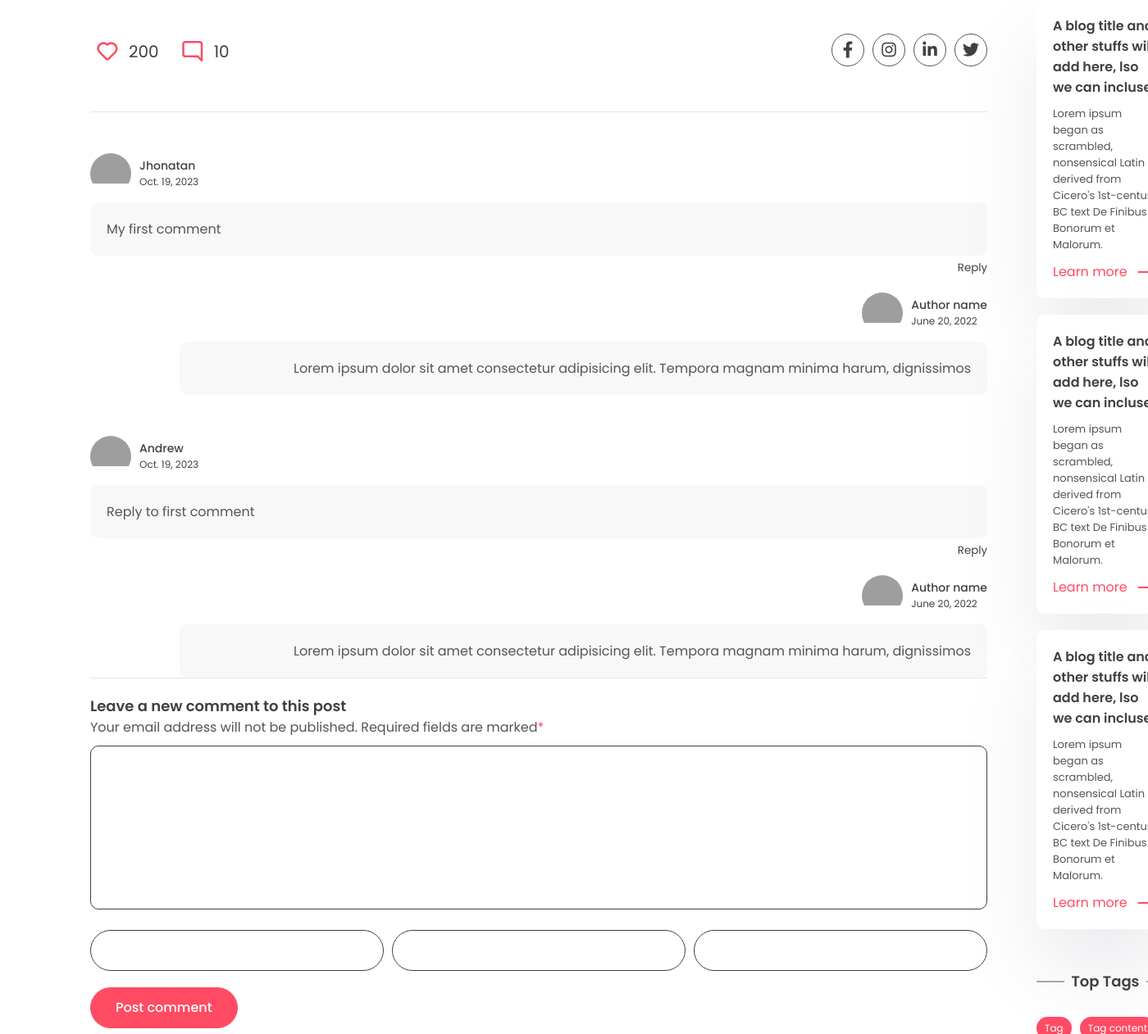
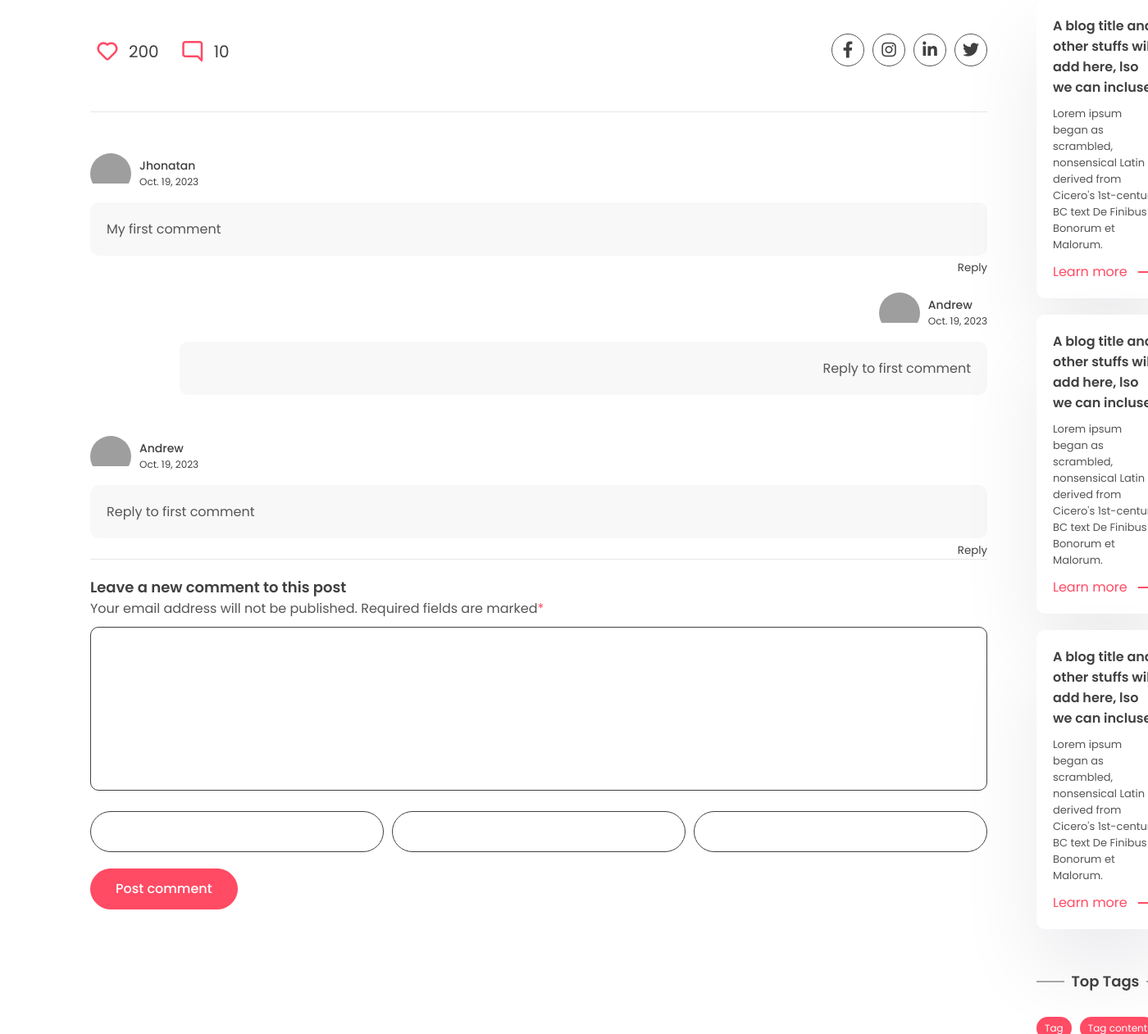
Before and after one commit to jhonatanjk125/Django-Blog-App, a Django app: template app/templates/app/post.html in a window 1400 px wide; the page is wider, and only the part inside the window is pictured. Shown: the part 1993-3255 px from the top of that part at 82% size. Run offline with Django 4.2, Linux system fonts and the light colour scheme; the template is opened without the code that fills it: values that come from a table or form of the project are taken from there, others are empty; data comes from the database, SQL or seed files in the repository; both versions use the stored data as it was after the commit; form fields are guessed from the names that the template uses; some libraries are stand-ins or nearby versions; grey boxes are pictures that could not be loaded.

Commit message:
Render replies on each post

```diff
--- a/app/models.py
+++ b/app/models.py
@@ -39,3 +39,7 @@ class Comment(models.Model):
     website = models.CharField(max_length=200)
     post = models.ForeignKey(BlogPost, on_delete=models.CASCADE)
     author = models.ForeignKey(User, on_delete=models.CASCADE, null=True, blank=True)
+    parent = models.ForeignKey('self', on_delete=models.DO_NOTHING, null=True, blank=True, related_name='replies')
+
+    def __str__(self):
+        return f'Comment by {self.name} on {self.post} - email: {self.email}'
--- a/app/templates/app/post.html
+++ b/app/templates/app/post.html
@@ -1,4 +1,5 @@
 {% extends 'base.html' %}
+{% load static %}
 {% block title %}My Django Blog{% endblock title%}
 {% block content %}
       <div class="container">
@@ -92,7 +93,7 @@
                     <div class="user-comment">
                       <div class="author">
                         <div class="profile-pic">
-                          <img src="../images/author.svg" alt="" />
+                          <img src="{% static 'images/author.svg'%}" alt="" />
                         </div>
                         <div class="details">
                           <p> {{comment.name }} </p>
@@ -116,13 +117,14 @@
                               are marked<span>*</span>
                             </p>
                             <form method="POST">
-                              <textarea name="content" cols="40" rows="10" placeholder="Type your comment...." required id="id_content">
-      </textarea>
-                              <div class="grid-3">
-                                <input type="text" name="name" maxlength="200" placeholder="Name" required id="id_name">
-                                <input type="text" name="email" maxlength="200" placeholder="Email" required id="id_email">
-                                <input type="text" name="website" maxlength="200" placeholder="Website" id="id_website">
-                              </div>
+                              {% csrf_token %}
+                              <input type="hidden" name="parent" value="{{comment.id}}">
+                              {{ form.content }}
+                            <div class="grid-3">
+                              {{ form.name }}
+                              {{ form.email }}
+                              {{ form.website }}
+                            </div>
 
                               <button class="btn btn-primary rounded">
                                 Post Reply
@@ -132,24 +134,24 @@
 
                         </div>
 
+                        {% for reply in comment.replies.all %}
                         <div class="public-reply">
                           <div class="author">
                             <div class="profile-pic">
-                              <img src="../images/author.svg" alt="" />
+                              <img src="{% static 'images/author.svg'%}" alt="" />
                             </div>
                             <div class="details">
-                              <p>Author name</p>
-                              <small>June 20, 2022</small>
+                              <p>{{ reply.name }}</p>
+                              <small>{{ reply.date|date }}</small>
                             </div>
                           </div>
                           <div class="comment">
                             <p>
-                              Lorem ipsum dolor sit amet consectetur adipisicing
-                              elit. Tempora magnam minima harum, dignissimos
+                              {{ reply.content }}
                             </p>
                           </div>
                         </div>
-
+                        {% endfor %}
 
 
                       </div>
@@ -168,7 +170,6 @@
                     {% csrf_token %}
                     {{ form.content }}
                     <div class="grid-3">
-                      <input name="post_id" value="{{ post.id }}" type="hidden">
                       {{ form.name }}
                       {{ form.email }}
                       {{ form.website }}
--- a/templates/base.html
+++ b/templates/base.html
@@ -107,6 +107,6 @@
         </div>
       </div>
     </footer>
-    <script src="url.js" id="url"></script>
+    <script src="{% static 'app/app.js' %}" id="url"></script>
   </body>
 </html>
```
Also changed, not shown: app/views.py (+23 -5 lines), db.sqlite3.
